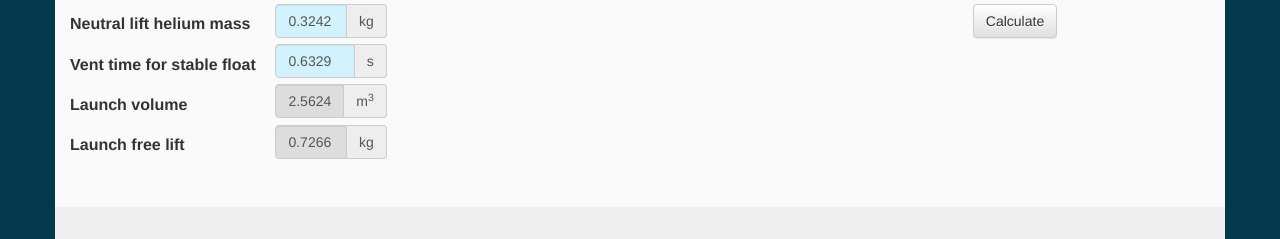
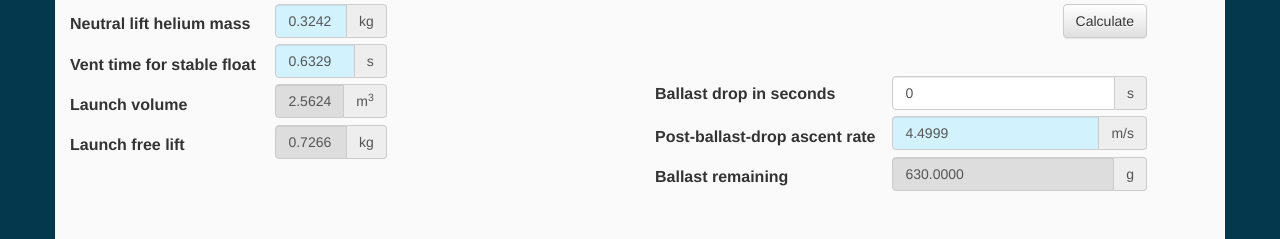
Before and after one commit to Jed-SWSDT/boomerang-calculator, a plain HTML site: page calculator/index.html in a window 1280 px wide. Shown: the part 195-434 px from the top of the page. Drawn offline with Linux system fonts and the light colour scheme.

Commit message:
Add ballast drop calculations
Show a new ascent rate if we drop ballast for
X amount of seconds.

```diff
--- a/calculator/index.html
+++ b/calculator/index.html
@@ -37,6 +37,9 @@
                 padding-top: 1.1em;
                 padding-bottom: 3em;
             }
+            .afterCalculate {
+                padding-top: 2em;
+            }
 
             .balloonPanel {
                 background-color: #eee;
@@ -64,7 +67,8 @@
             #ambientAirDensity,
             #launchVolume,
             #freeLiftKg,
-            #ballastDurationCapacity {
+            #ballastDurationCapacity,
+            #ballastRemaining {
                 background-color: #ddd;
             }
         </style>
@@ -125,6 +129,11 @@
             $("#neutral").text(calc.neutral.gasMass.toFixed(4));
             $("#time").text(calc.time.toFixed(4));
 
+            var dropTime = parseFloat($("#ballastDropInSeconds").val());
+
+            $("#ballastRemaining").text(calc.launch.ballastAfterBallastDrop(dropTime).toFixed(4));
+            $("#postBallastDropAscentRate").text(calc.launch.ascentRateAfterBallastDrop(dropTime).toFixed(4));
+
             $("#launchVolume").text(calc.launch.launchVolume.toFixed(4));
             $("#freeLiftKg").text(calc.launch.freeLiftKg.toFixed(4));
             $("#ballastDurationCapacity").text(calc.launch.ballastDurationCapacity.toFixed(4));
@@ -153,6 +162,7 @@
                 'lsBalloonGasTemperature',
 
                 'ascentRateTarget',
+                'ballastDropInSeconds',
 
                 'ambientPressure',
                 'ambientTemperature',
@@ -241,6 +251,35 @@
                     <tr>
                         <th>&nbsp;</th>
                         <td class="buttonRow"><button id="calcButton" class="btn btn-default">Calculate</button></td>
+                    </tr>
+
+                    <tr>
+                        <th class="afterCalculate"><label for="ballastDropInSeconds">Ballast drop in seconds</label></th>
+                        <td class="afterCalculate">
+                            <div class="input-group">
+                                <input id="ballastDropInSeconds" class="form-control"
+                                    type="number" value="0"/>
+                                <div class="input-group-addon">s</div>
+                            </div>
+                        </td>
+                    </tr>
+                    <tr>
+                        <th><label for="postBallastDropAscentRate">Post-ballast-drop ascent rate</label></th>
+                        <td>
+                            <div class="input-group">
+                                <div id="postBallastDropAscentRate" class="form-control calc"></div>
+                                <div class="input-group-addon">m/s</div>
+                            </div>
+                        </td>
+                    </tr>
+                    <tr>
+                        <th><label for="ballastRemaining">Ballast remaining</label></th>
+                        <td>
+                            <div class="input-group">
+                                <div id="ballastRemaining" class="form-control"></div>
+                                <div class="input-group-addon">g</div>
+                            </div>
+                        </td>
                     </tr>
                 </table>
             </div>
--- a/calculator/js/main.js
+++ b/calculator/js/main.js
@@ -93,7 +93,8 @@ var SAW = function () {
 
         var calcBalloonState = function (vehicle, ascentRateTarget, accuracy) {
 
-            var calculateState = function (heliumMass) {
+
+            var calculateState = function (heliumMass, vehicleMass) {
                 var pressureThing =
                     balloon.gaugePressure / (rSpecificLiftingGas * balloon.gasTemperature);
 
@@ -101,8 +102,14 @@ var SAW = function () {
                 var launchRadius = Math.pow((3 * launchVolume) / (4 * Math.PI), 1/3);
 
                 var grossLiftKg = launchVolume * (airDensity - balloon.gasDensity);
-                var freeLiftKg = grossLiftKg - vehicle.mass.totalKg;
+                var freeLiftKg = grossLiftKg - vehicleMass.totalKg;
                 var freeLiftNewtons = freeLiftKg * constants.Gravity;
+
+                var getFreeLiftNewtons = function (vehicleMassKg) {
+                    var freeLiftKg = grossLiftKg - vehicleMassKg;
+                    var freeLiftNewtons = freeLiftKg * constants.Gravity;
+                    return freeLiftNewtons;
+                };
 
                 if (grossLiftKg <= 0) {
                     error("The balloon gas density is more dense than air. It is impossible to ascend.");
@@ -127,6 +134,23 @@ var SAW = function () {
                      Math.sqrt(freeLiftNewtons /
                      (0.5 * vehicle.balloonDrag * airDensity * (Math.PI * Math.pow(launchRadius,2))));
 
+                var ascentRateAfterBallastDrop = function (ballastMassDropped) {
+                    // Don't allow us to drop more ballast than we have.
+                    var ballastMassAfterDrop = vehicleMass.ballast - ballastMassDropped;
+                    ballastMassAfterDrop = Math.max(0, ballastMassAfterDrop);
+
+                    var actualMassDrop = vehicleMass.ballast - ballastMassAfterDrop;
+                    var actualMassDropKg = actualMassDrop / 1000.0;
+                    var massAfterBallastDropKg = vehicleMass.totalKg - actualMassDropKg;
+
+                    var freeLiftNewtons = getFreeLiftNewtons(massAfterBallastDropKg);
+                    var newAscentRate =
+                        Math.sqrt(freeLiftNewtons /
+                        (0.5 * vehicle.balloonDrag * airDensity * (Math.PI * Math.pow(launchRadius,2))));
+
+                    return newAscentRate;
+                };
+
                 if (debug) {
                     console.log("\n");
                     console.log("Helium mass:        " + heliumMass);
@@ -143,7 +167,8 @@ var SAW = function () {
                 return {
                     ascentRate: ascentRate,
                     freeLiftKg: freeLiftKg,
-                    launchVolume: launchVolume
+                    launchVolume: launchVolume,
+                    ascentRateAfterBallastDrop: ascentRateAfterBallastDrop
                 };
             };
 
@@ -151,7 +176,7 @@ var SAW = function () {
             var massIsGreaterThan = 0.0;
             var massIsLessThan = undefined;
 
-            var state = calculateState(heliumMass);
+            var state = calculateState(heliumMass, vehicle.mass);
 
             while (Math.abs(state.ascentRate - ascentRateTarget) > (accuracy || 0.0001)) {
 
@@ -175,13 +200,14 @@ var SAW = function () {
                     heliumMass = (massIsGreaterThan + massIsLessThan) / 2;
                 }
 
-                state = calculateState(heliumMass);
+                state = calculateState(heliumMass, vehicle.mass);
             }
 
             return {
                 gasMass: heliumMass,
                 launchVolume: state.launchVolume,
-                freeLiftKg: state.freeLiftKg
+                freeLiftKg: state.freeLiftKg,
+                state: state
             };
         };
 
@@ -313,7 +339,16 @@ var SAW = function () {
                 airDensity: launch.airDensity,
                 launchVolume: balloonState.launchVolume,
                 freeLiftKg: balloonState.freeLiftKg,
-                ballastDurationCapacity: launch.vehicle.ballastDurationCapacity
+                ballastDurationCapacity: launch.vehicle.ballastDurationCapacity,
+                ascentRateAfterBallastDrop: function (dropTime) {
+                    var ballastMass = dropTime * vehicle.ballastReleaseRate;
+                    return balloonState.state.ascentRateAfterBallastDrop(ballastMass);
+                },
+                ballastAfterBallastDrop: function (dropTime) {
+                    // Trivial. Do this here.
+                    var droppedBallastMass = dropTime * vehicle.ballastReleaseRate;
+                    return Math.max(0, vehicle.mass.ballast - droppedBallastMass);
+                }
             },
             neutral: {
                 gasMass: neutralLiftHeliumMass,
```
